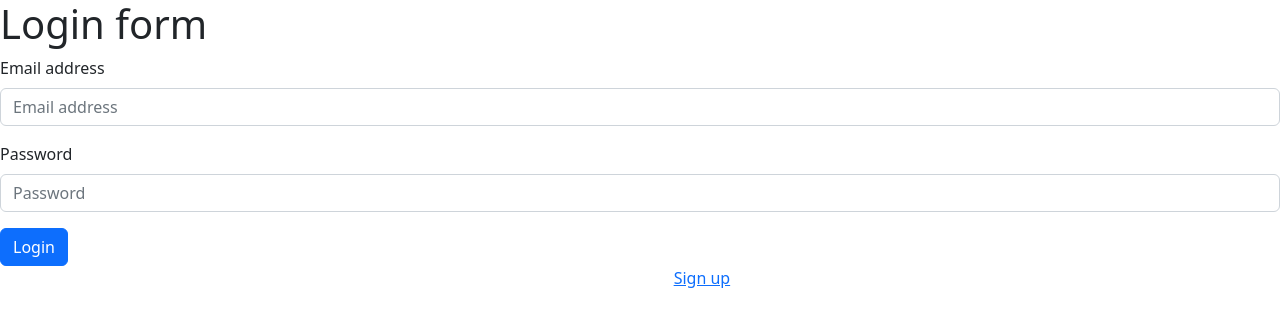
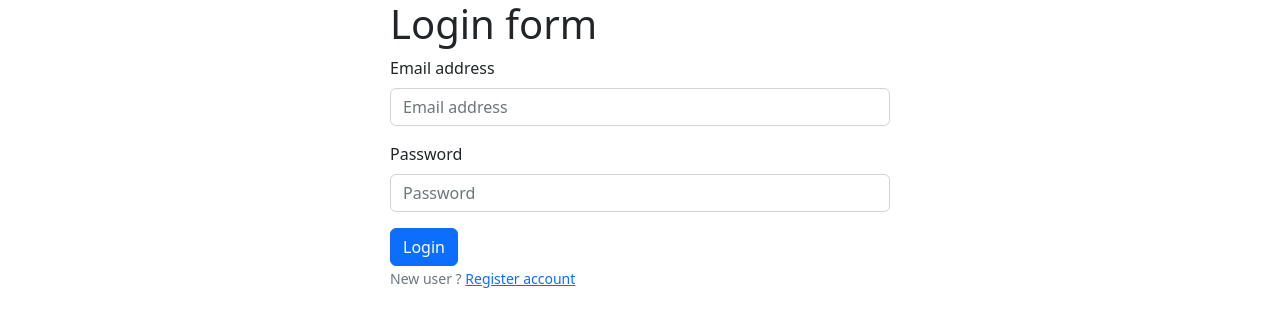
Before and after one commit to ah01567/Dissertation, a React (Create React App) app: page / in a window 1280 px wide. Shown: the top 326 px of the page. Built offline with nearby package versions, Linux system fonts and the light colour scheme; no server answers.

Commit message:
Narrowed down login page

```diff
--- a/src/pages/Login.js
+++ b/src/pages/Login.js
@@ -29,10 +29,8 @@ const Login = () => {
 
     return(
             <div>
-                    <div>
-                        <h1> Login form </h1>
-
-                        <Form>
+                    <Form style={{ maxWidth: 500, margin: '0 auto' }}>
+                            <h1> Login form </h1>
                             <Form.Group className="mb-3" controlId="formBasicEmail">
                                 <Form.Label>Email address</Form.Label>
                                 <Form.Control
@@ -60,16 +58,16 @@ const Login = () => {
                             <Button variant="primary" type="submit" onClick={LoginFunction} >
                                 Login
                             </Button>
+
+                            <div>
+                                <Form.Text className="text-muted">
+                                    New user ?{' '}
+                                    <NavLink to="/register" >
+                                        Register account
+                                    </NavLink>
+                                </Form.Text>
+                            </div>
                         </Form>
-
-                        <p className="text-sm text-white text-center">
-                            No account yet? {' '}
-                            <NavLink to="/register">
-                                Sign up
-                            </NavLink>
-                        </p>
-
-                    </div>
             </div>
     )
 }
--- a/src/pages/Register.js
+++ b/src/pages/Register.js
@@ -67,7 +67,7 @@ const Register = () => {
                         <NavLink to="/login" >
                             Sign in
                         </NavLink>
-                        </Form.Text>
+                    </Form.Text>
                 </div>
             </div>
   )
```
